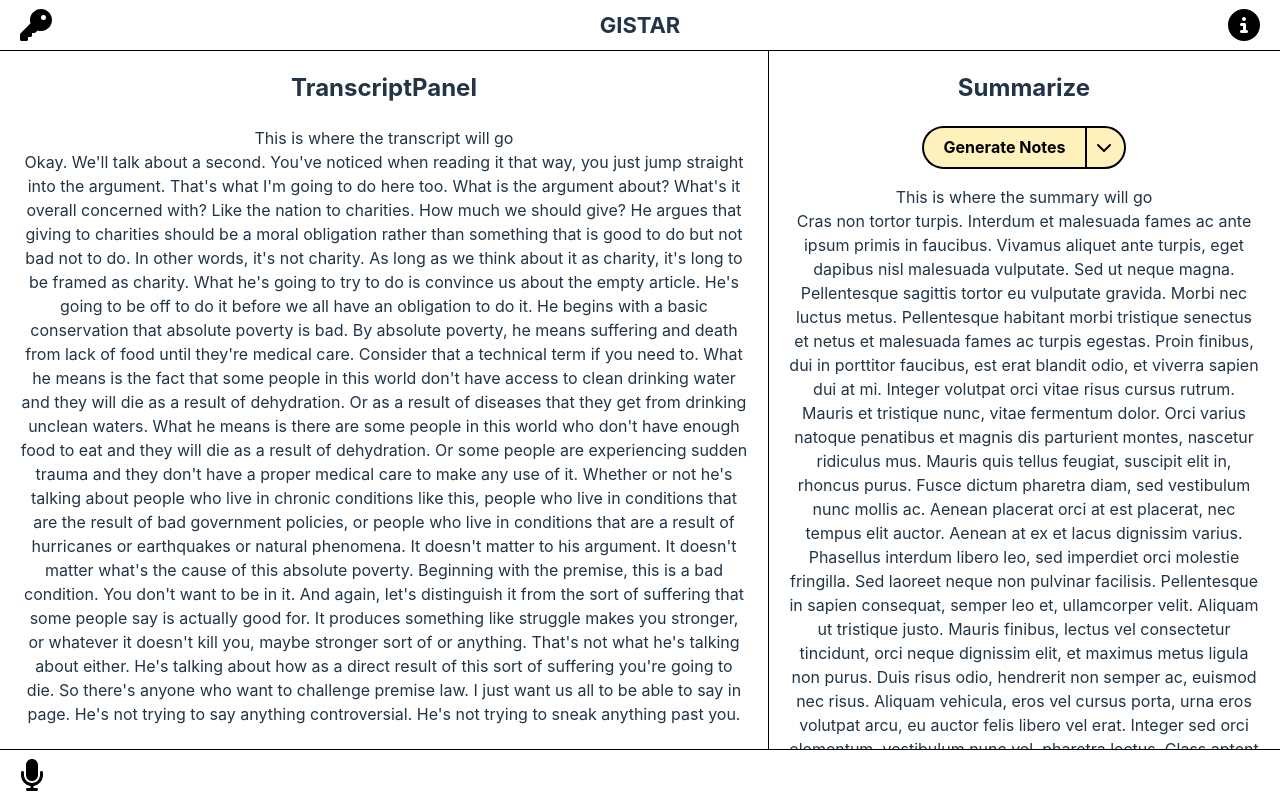
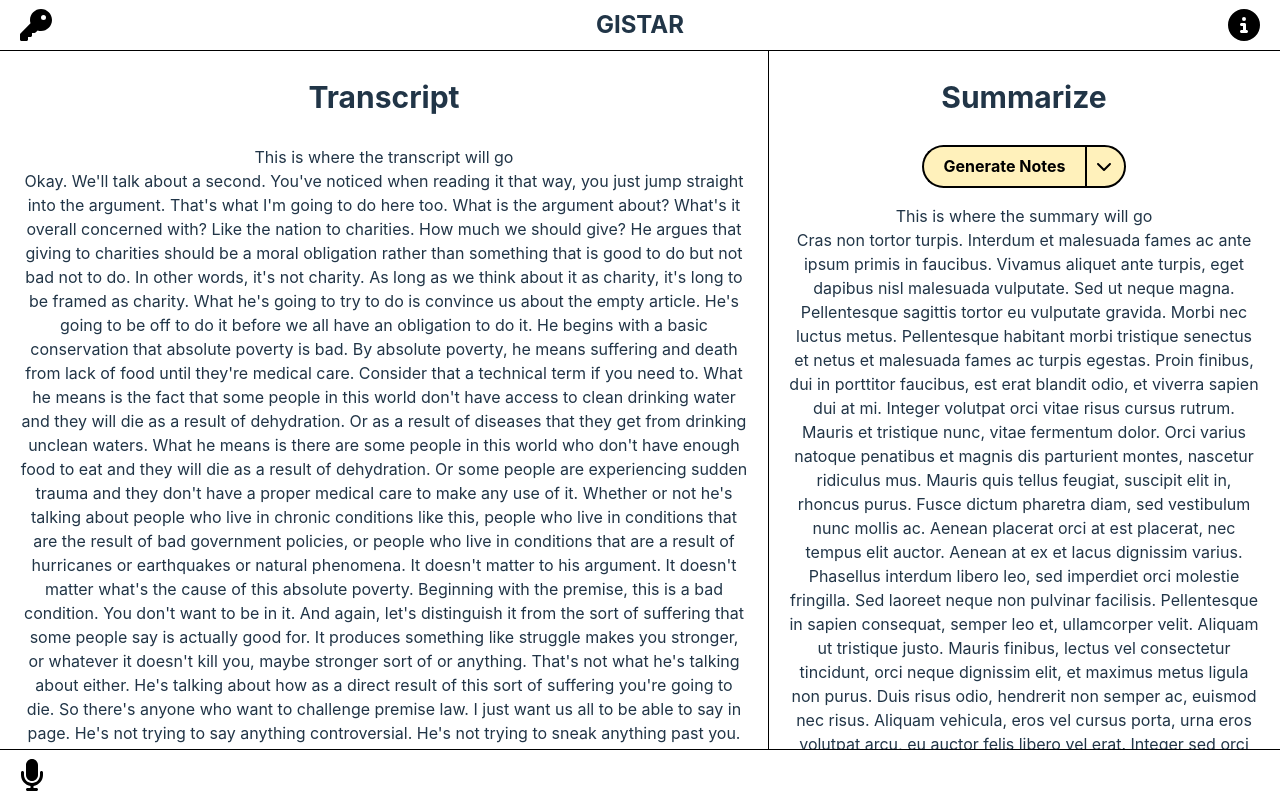
Before and after one commit to Carsonthemonkey/GIST, a React (Vite) app: page / in a window 1280 px wide. Built offline with nearby package versions, Linux system fonts and the light colour scheme.

Commit message:
Makes titles bigger

```diff
--- a/src/components/TranscriptPanel.tsx
+++ b/src/components/TranscriptPanel.tsx
@@ -9,7 +9,7 @@ interface Props {
 const TranscriptPanel = (props: Props) => {
   return (
     <div id="transcript-panel">
-      <h2>TranscriptPanel</h2>
+      <h2 id="transcript-title">Transcript</h2>
       <p id="transcript-content">This is where the transcript will go <br/>
         {props.transcriptProp}
       </p>
--- a/src/styles/SummaryPanel.css
+++ b/src/styles/SummaryPanel.css
@@ -17,6 +17,9 @@
 #summary-panel button:hover {
   background-color: #000;
   color: #fff1bb;
+}
+#summary-panel #summary-title {
+  font-size: 30px;
 }
 #summary-panel #notes-button {
   border-right: none;
--- a/src/styles/SummaryPanel.scss
+++ b/src/styles/SummaryPanel.scss
@@ -20,6 +20,10 @@
             background-color: #000;
             color: #fff1bb;
         }
+    }
+
+    #summary-title {
+        font-size: 30px;
     }
 
     #notes-button {
--- a/src/styles/Toolbar.css
+++ b/src/styles/Toolbar.css
@@ -20,7 +20,7 @@
 }
 #toolbar #app-name {
   order: 2;
-  font-size: 22px;
+  font-size: 24px;
   margin: 0;
 }
 #toolbar #info-button {
--- a/src/styles/Toolbar.scss
+++ b/src/styles/Toolbar.scss
@@ -27,7 +27,7 @@
 
     #app-name {
         order: 2;
-        font-size: 22px;
+        font-size: 24px;
         margin: 0;
     }
 
--- a/src/styles/TranscriptPanel.css
+++ b/src/styles/TranscriptPanel.css
@@ -7,6 +7,9 @@
   border-right: 1px solid #000;
   overflow-y: scroll;
 }
+#transcript-panel #transcript-title {
+  font-size: 30px;
+}
 #transcript-panel #transcript-content {
   padding: 0 20px;
 }/*# sourceMappingURL=TranscriptPanel.css.map */
--- a/src/styles/TranscriptPanel.scss
+++ b/src/styles/TranscriptPanel.scss
@@ -9,6 +9,10 @@
     border-right: 1px solid #000;
     overflow-y: scroll;
 
+    #transcript-title {
+        font-size: 30px;
+    }
+
     #transcript-content {
         padding: 0 20px;
     }
```
Also changed, not shown: 2 other files (tests, documents, lock files or other folders).
